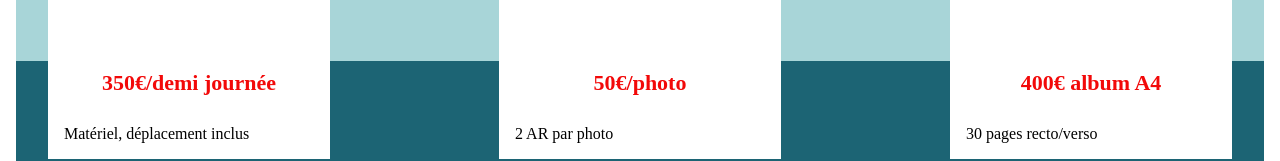
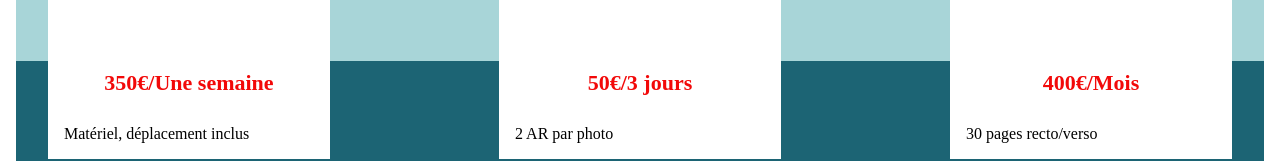
Before and after one commit to mouss21/Marmite2demain, a plain HTML site: page Activite.html in a window 1280 px wide. Shown: the part 1059-1220 px from the top of the page. Drawn offline with Linux system fonts and the light colour scheme; a web font is replaced by a local one.

Commit message:
modification

```diff
--- a/Activite.html
+++ b/Activite.html
@@ -58,7 +58,7 @@
 						</p>
 					</div>
 					<div class="service__price">
-						<h4>350€/demi journée</h4>
+						<h4>350€/Une semaine</h4>
 						<span>Matériel, déplacement inclus</span>
 					</div>
 
@@ -71,7 +71,7 @@
 						</p>
 					</div>
 					<div class="service__price">
-						<h4>50€/photo</h4>
+						<h4>50€/3 jours</h4>
 						<span>2 AR par photo</span>
 					</div>
 				</div>
@@ -81,7 +81,7 @@
 						<p>Partagez avec vos proches et vos clients les photos des moments partagés ensemble à travers la création d’album photo personnalisé</p>
 					</div>
 					<div class="service__price">
-						<h4>400€ album A4</h4>
+						<h4>400€/Mois</h4>
 						<span>30 pages recto/verso</span>
 					</div>
 				</div>
```
